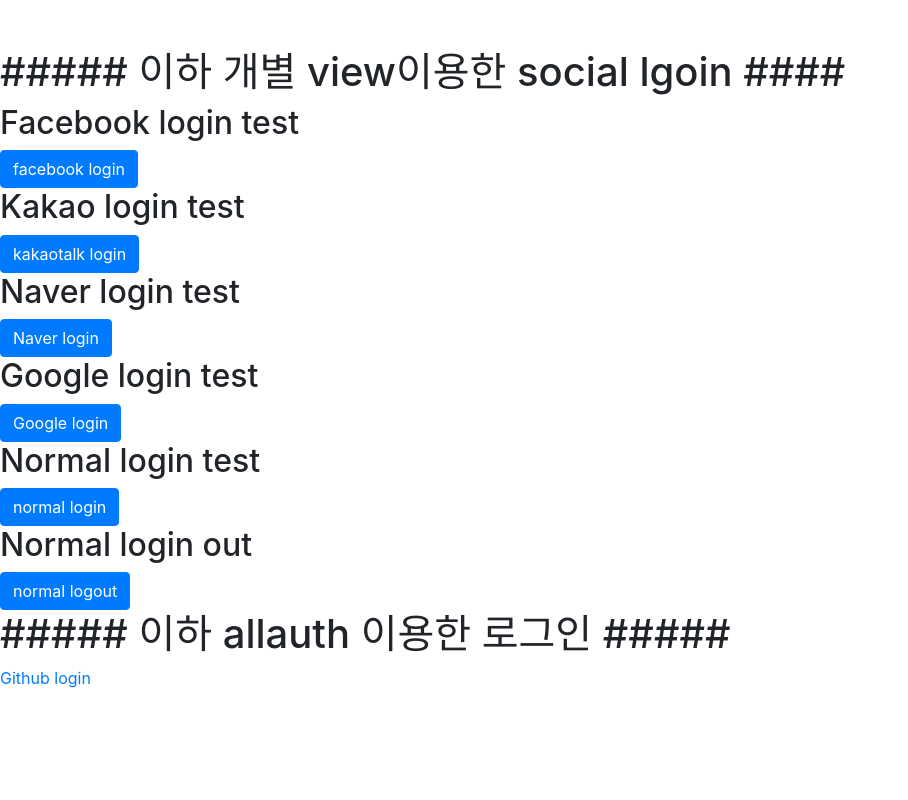
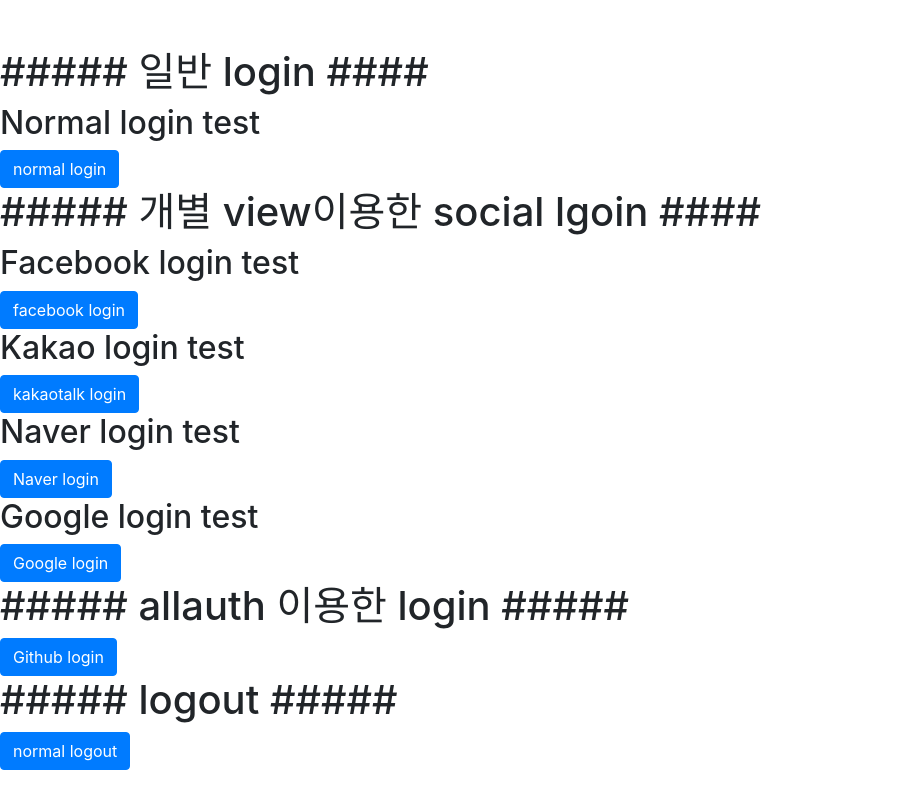
Before and after one commit to maro99/library_movie, a Django app: page /members/normal_login/ in a window 1280 px wide. Shown: the whole page, without its empty margins (0-908 px from the left). Run offline with Django 3.2, Linux system fonts and the light colour scheme; parts of the project's set-up code (start-up, migrations or seed data) failed here and were passed over; some libraries are stand-ins or nearby versions.

Commit message:
기존 로긴 템플릿 구성 변경

```diff
--- a/app/members/serializers.py
+++ b/app/members/serializers.py
@@ -68,7 +68,8 @@ class UserSerializer(serializers.ModelSerializer):
         user = User.objects.create_user(
         username=validated_data['username'],
         password=validated_data['password'],
-        email=validated_data['email']
+        email=validated_data['email'],
+        phone_number=validated_data['phone_number'],
         )
 
         user.is_active = False
--- a/app/members/views/login.py
+++ b/app/members/views/login.py
@@ -17,7 +17,7 @@ User = get_user_model()
 def normal_login(request):
 
     if request.method == 'POST':
-        return render(request, 'normal_login_succed.html')
+        return render(request, 'members/normal_login_succed.html')
 
     else:
         return render(request,'members/login.html')
@@ -35,7 +35,7 @@ def facebook_login(request):
         function_name = inspect.getframeinfo(frame).function
         context = {'function_name': function_name}
 
-        return render(request,'social_login_succed.html',context)
+        return render(request,'members/social_login_succed.html',context)
 
     return redirect('login_page')
 
@@ -51,7 +51,7 @@ def kakaotalk_login(request):
         function_name = inspect.getframeinfo(frame).function
         context = {'function_name': function_name}
 
-        return render(request,'social_login_succed.html',context)
+        return render(request,'members/social_login_succed.html',context)
 
     return redirect('login_page')
 
@@ -69,7 +69,7 @@ def naver_login(request):
         function_name = inspect.getframeinfo(frame).function
         context = {'function_name': function_name}
 
-        return render(request,'social_login_succed.html',context)
+        return render(request,'members/social_login_succed.html',context)
 
     return redirect('login_page')
 
@@ -85,7 +85,7 @@ def google_login(request):
         function_name = inspect.getframeinfo(frame).function
         context = {'function_name': function_name}
 
-        return render(request,'social_login_succed.html',context)
+        return render(request,'members/social_login_succed.html',context)
 
     return redirect('login_page')
 
--- a/app/templates/members/login.html
+++ b/app/templates/members/login.html
@@ -16,12 +16,23 @@
 
         {% if user.is_authenticated %}
         <span>{{user}}님이 로그인중입니다.</span>
-        {% endif %}
+
+        {% else %}
 
         <br>
         <br>
 
-        <h1>##### 이하 개별 view이용한 social lgoin ####</h1>
+        <h1>##### 일반 login ####</h1>
+        <h2>Normal login test</h2>
+        <div>
+            <form action="{% url 'members:normal_login' %}" method="POST">
+                {% csrf_token %}
+                <button type="submit" class="btn btn-primary">normal login</button>
+            </form>
+        </div>
+
+
+        <h1>##### 개별 view이용한 social lgoin ####</h1>
         <h2>Facebook login test</h2>
         <a href=" https://www.facebook.com/v3.0/dialog/oauth?
         client_id={{fecebook_app_id}}
@@ -46,26 +57,20 @@
          class="btn btn-primary">Google login</a>
 
 
-        <h2>Normal login test</h2>
-        <div>
-            <form action="{% url 'members:normal_login' %}" method="POST">
-                {% csrf_token %}
-                <button type="submit" class="btn btn-primary">normal login</button>
-            </form>
-        </div>
+
+        <h1>##### allauth 이용한 login #####</h1>
+        <a href="{% provider_login_url 'github' %}" class="btn btn-primary">Github login</a>
 
 
-        <h2>Normal login out</h2>
+
+        <h1>##### logout #####</h1>
+
         <div>
             <form action="{% url 'members:logout_view' %}" method="POST">
                 {% csrf_token %}
                 <button type="submit" class="btn btn-primary">normal logout</button>
             </form>
         </div>
-
-
-        <h1>##### 이하 allauth 이용한 로그인 #####</h1>
-        <a href="{% provider_login_url 'github' %}">Github login</a>
-
+        {% endif %}
 </body>
 </html>
```
Also changed, not shown: app/templates/members/normal_login_succed.html (renamed from app/templates/normal_login_succed.html), app/templates/members/social_login_succed.html (renamed from app/templates/social_login_succed.html).
